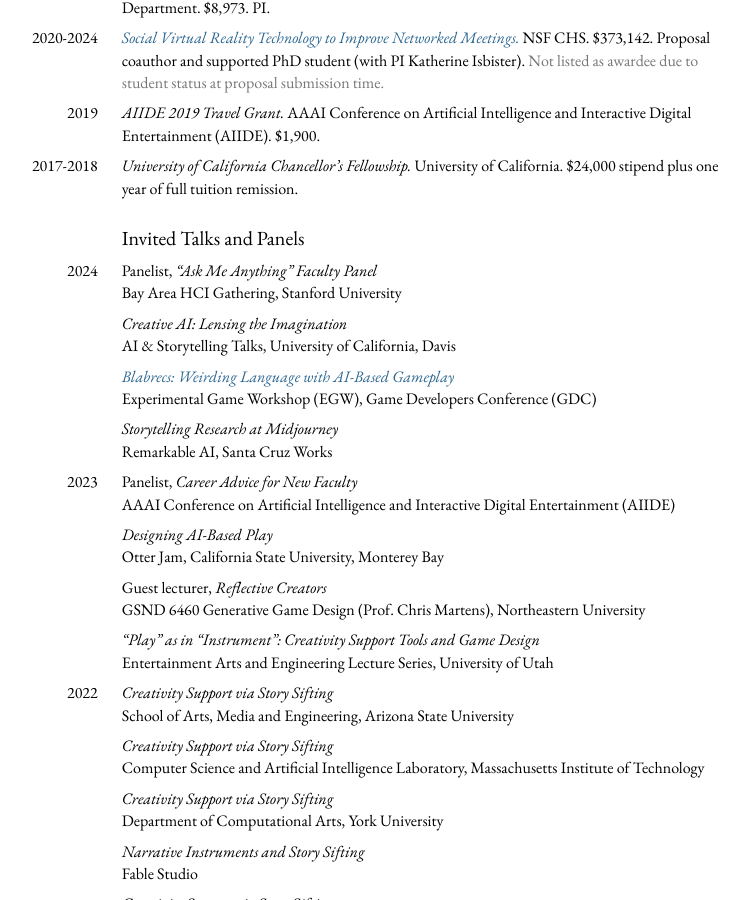
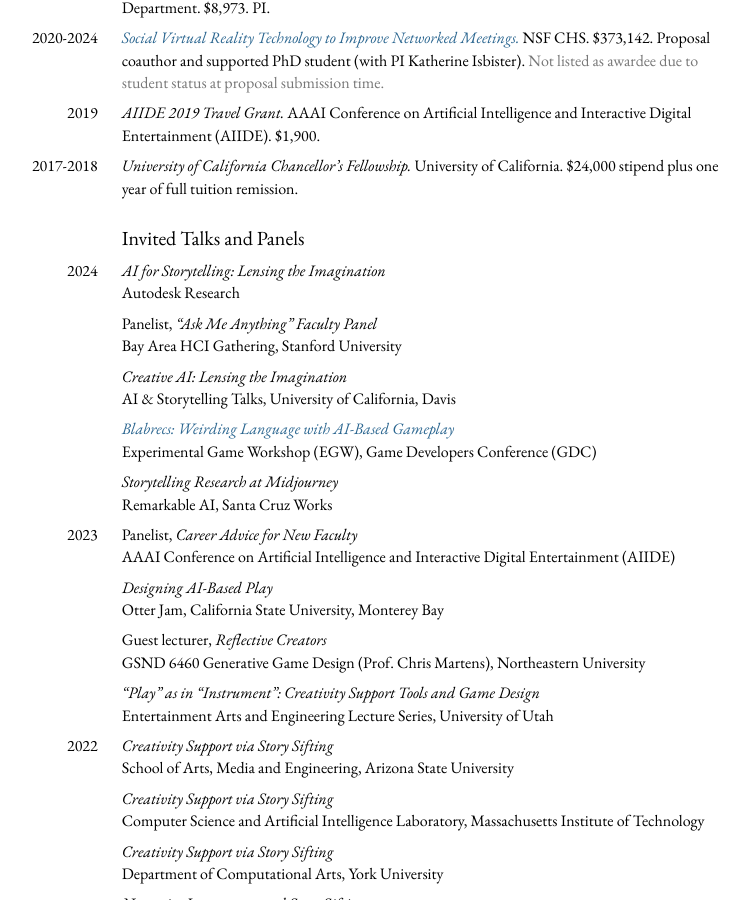
Before and after one commit to mkremins/mkremins.github.io, a Jekyll site: the page built from cv/index.html, in a window 1280 px wide and 900 px high, scrolled down 6503 px. Shown: the whole window, without its empty margins (261-1010 px from the left). Built offline with Jekyll 4.4.1, drawn with Linux system fonts in a browser that asks for light colours.

Commit message:
Add Autodesk talk

```diff
--- a/_data/talks.json
+++ b/_data/talks.json
@@ -1,4 +1,12 @@
 [
+{
+  "title": "AI for Storytelling: Lensing the Imagination",
+  "year": "2024",
+  "url": "",
+  "venue": "Autodesk Research",
+  "venue_long": "Autodesk Research",
+  "note": "invited"
+},
 {
   "title": "“Ask Me Anything” Faculty Panel",
   "year": "2024",
```
